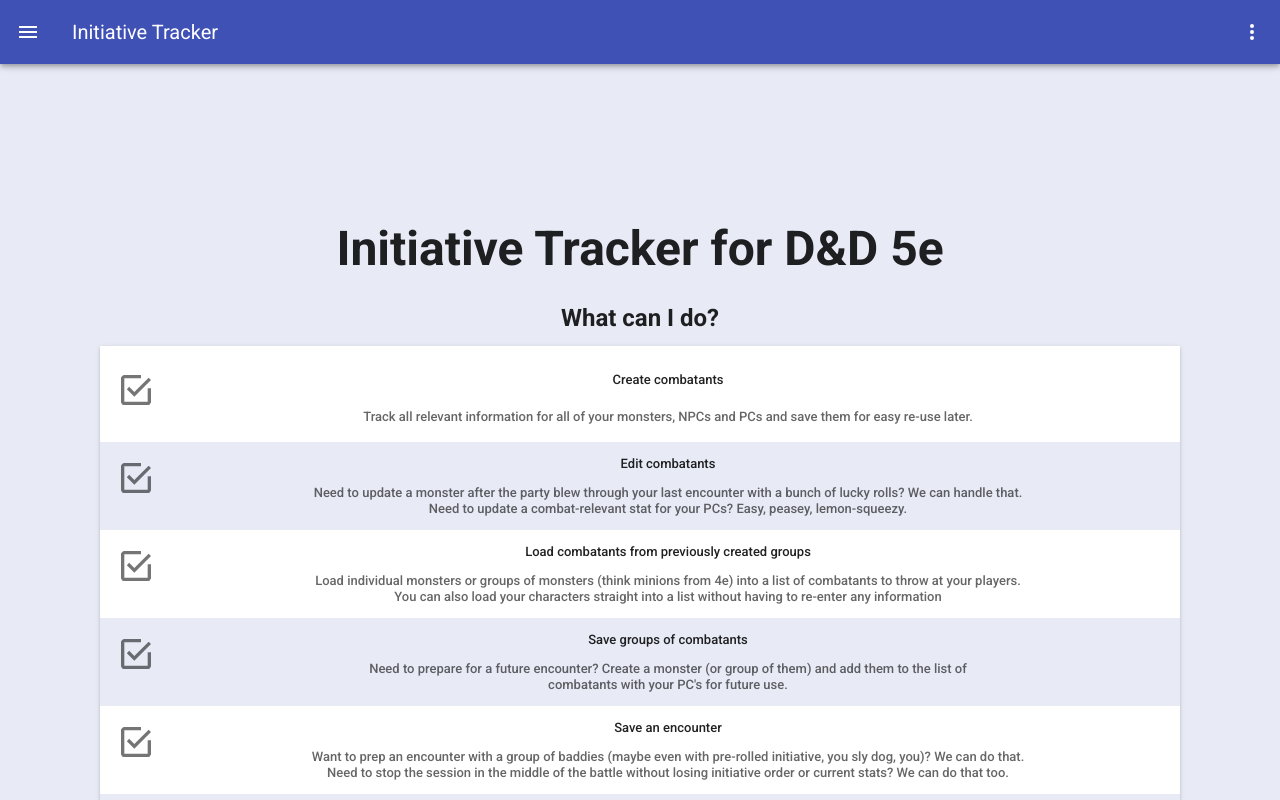
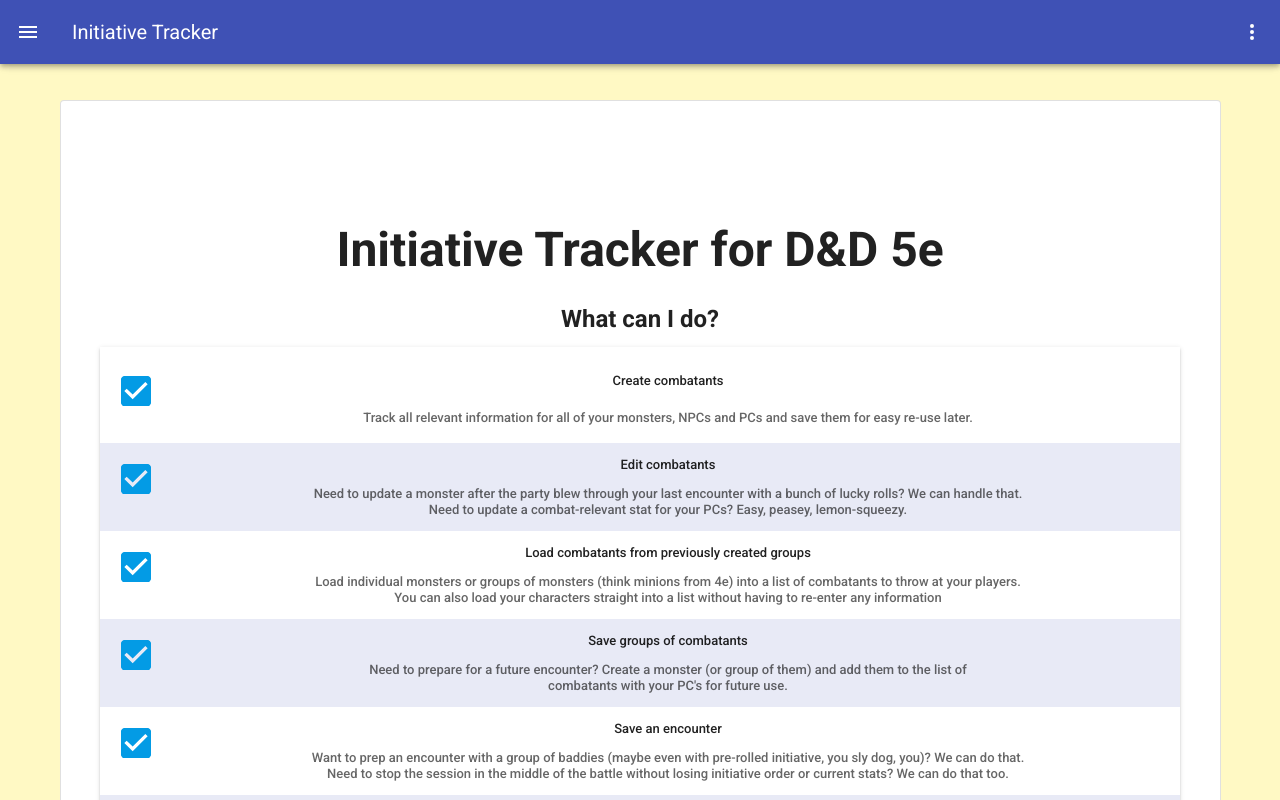
Before and after one commit to cstaaben/initiative-tracker, a Vue app: page /#/ in a window 1280 px wide. Shown: the top 800 px of the page. Built offline with nearby package versions, Linux system fonts and the light colour scheme.

Commit message:
Style home and background

```diff
--- a/src/App.vue
+++ b/src/App.vue
@@ -1,6 +1,6 @@
 <template>
   <v-app>
-    <v-content class="background: indigo lighten-5">
+    <v-content class="background: yellow lighten-4">
       <router-view name="header-top"></router-view>
       <router-view></router-view>
     </v-content>
--- a/src/components/TrackerHome.vue
+++ b/src/components/TrackerHome.vue
@@ -1,9 +1,10 @@
 <template>
   <v-container>
+    <v-card outlined class="d-inline-block mx-auto">
       <v-layout text-center wrap>
         <v-flex xs12>
           <v-img
-          :src="require('../assets/dnd_logo.png')"
+            :src="require('../assets/critical_role_outline.png')"
             class="my-3"
             contain
             height="100"
@@ -26,10 +27,15 @@
                 :class="{ stripe: i % 2 != 0 }"
               >
                 <v-list-item-avatar
-                ><v-icon v-text="ability.icon"></v-icon
+                  ><v-icon
+                    v-text="ability.icon"
+                    color="light-blue darken-1"
+                  ></v-icon
                 ></v-list-item-avatar>
                 <v-list-item-content>
-                <v-list-item-title v-html="ability.content"></v-list-item-title>
+                  <v-list-item-title
+                    v-html="ability.content"
+                  ></v-list-item-title>
                   <v-list-item-subtitle
                     v-html="ability.subtitle"
                   ></v-list-item-subtitle>
@@ -39,11 +45,12 @@
           </v-layout>
         </v-flex>
       </v-layout>
+    </v-card>
   </v-container>
 </template>
 
 <script>
-import { mdiCheckboxMarkedOutline } from "@mdi/js";
+import { mdiCheckboxMarked } from "@mdi/js";
 
 export default {
   name: "TrackerHome",
@@ -55,7 +62,7 @@
           "Track all relevant information for all of your monsters, NPCs and PCs and save them for easy " +
           "re-use later.",
         title: "createCombatants",
-        icon: mdiCheckboxMarkedOutline
+        icon: mdiCheckboxMarked
       },
       {
         content: "Edit combatants",
@@ -64,7 +71,7 @@
           " rolls? We can handle that.<br> Need to update a combat-relevant stat for your PCs? Easy, peasey," +
           " lemon-squeezy.",
         title: "editCombatants",
-        icon: mdiCheckboxMarkedOutline
+        icon: mdiCheckboxMarked
       },
       {
         content: "Load combatants from previously created groups",
@@ -73,7 +80,7 @@
           "to throw at your players.<br> You can also load your characters straight into a list without having " +
           "to re-enter any information",
         title: "loadCombatants",
-        icon: mdiCheckboxMarkedOutline
+        icon: mdiCheckboxMarked
       },
       {
         content: "Save groups of combatants",
@@ -81,7 +88,7 @@
           "Need to prepare for a future encounter? Create a monster (or group of them) and add them to the " +
           "list of <br>combatants with your PC's for future use.",
         title: "saveCombatants",
-        icon: mdiCheckboxMarkedOutline
+        icon: mdiCheckboxMarked
       },
       {
         content: "Save an encounter",
@@ -90,7 +97,7 @@
           "dog, you)? We can do that. <br>Need to stop the session in the middle of the battle without losing " +
           "initiative order or current stats? We can do that too.",
         title: "saveEncounter",
-        icon: mdiCheckboxMarkedOutline
+        icon: mdiCheckboxMarked
       },
       {
         content: "Load an encounter",
@@ -99,14 +106,14 @@
           "of combatants with your <br>PC's for future use. Need to save the current list of combatants, preserving " +
           "current stats and initiative order? We do that too.",
         title: "loadEncounter",
-        icon: mdiCheckboxMarkedOutline
+        icon: mdiCheckboxMarked
       },
       {
         content: "Track initiative order",
         subtitle:
           "Oh, right. We do that too. Along with some other stats that could be useful in a pinch.",
         title: "trackInitiative",
-        icon: mdiCheckboxMarkedOutline
+        icon: mdiCheckboxMarked
       }
     ]
   })
```
Also changed, not shown: src/assets/critical_role_outline.png (added), src/assets/dnd_logo.png (deleted). Lines whose indentation alone changed are shown as unchanged.
